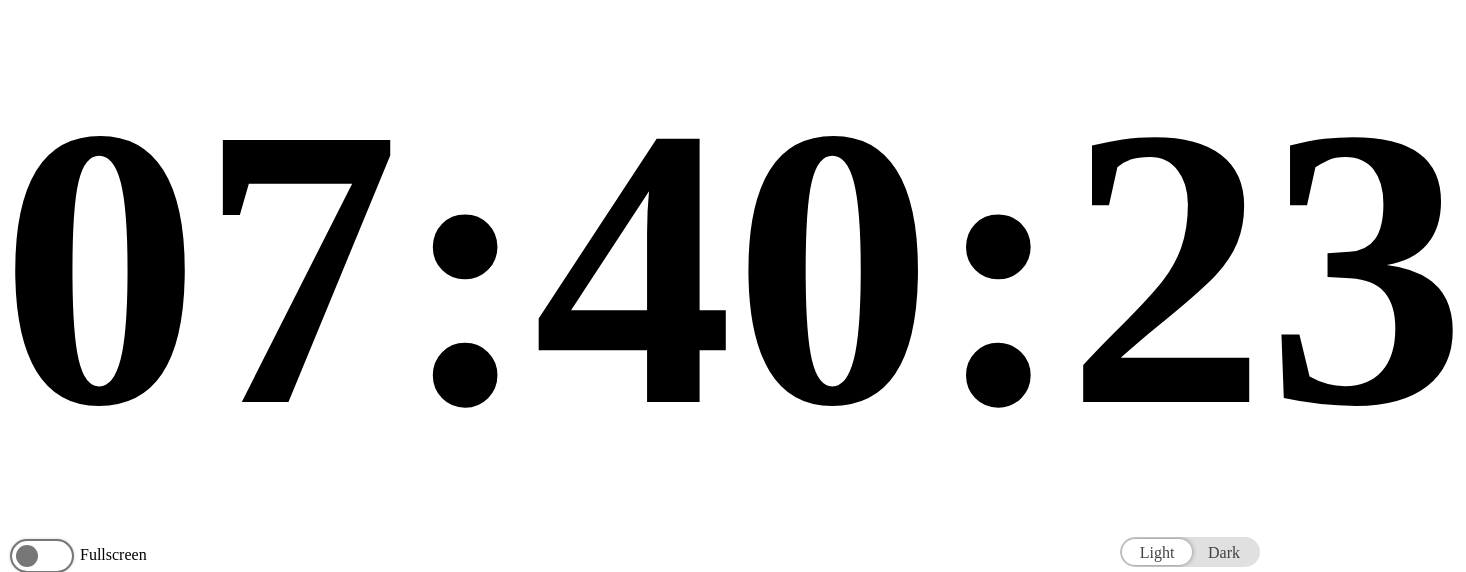
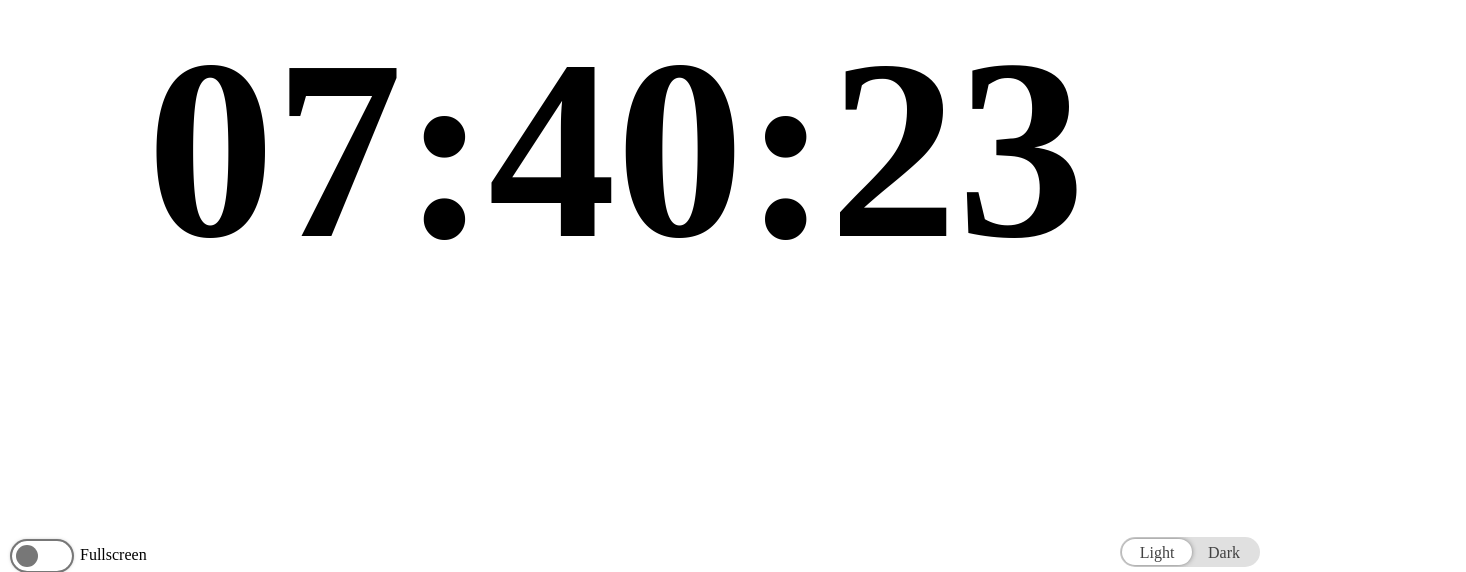
Before and after one commit to mohanvamsi06/minimal-clock, a plain HTML site: page index.html in a window 1280 px wide. Shown: the part 230-802 px from the top of the page, 1466 px wide, since content can reach past the window. Drawn offline with Linux system fonts and the light colour scheme.

Commit message:
Update style.css

```diff
--- a/style.css
+++ b/style.css
@@ -7,13 +7,9 @@
   }
 
   h1 {
-    font-size: 50vh;
+    font-size: 20vw;
     text-align: center;
-    position: absolute;
-    top: 0;
-    bottom: 0;
-    left: 0;
-    right: 0;
+    position: center;
   }
 
 
```
